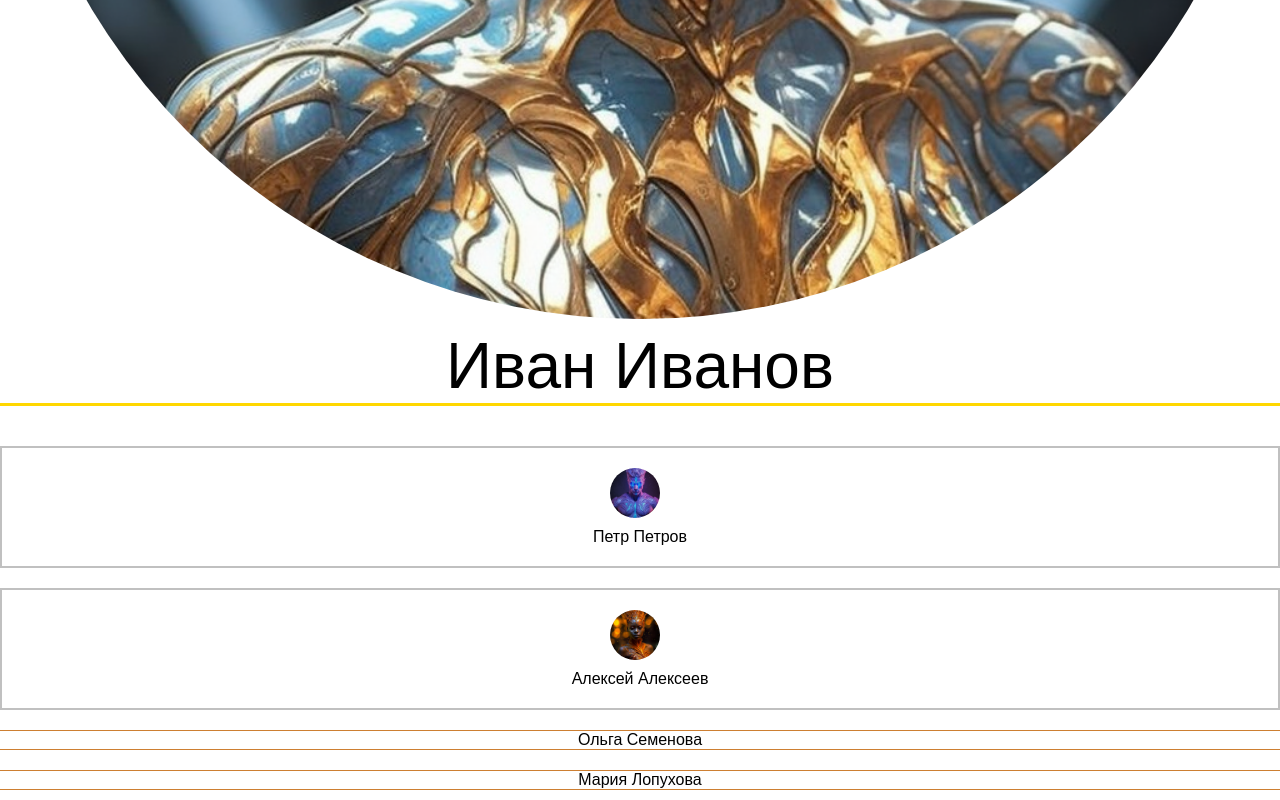
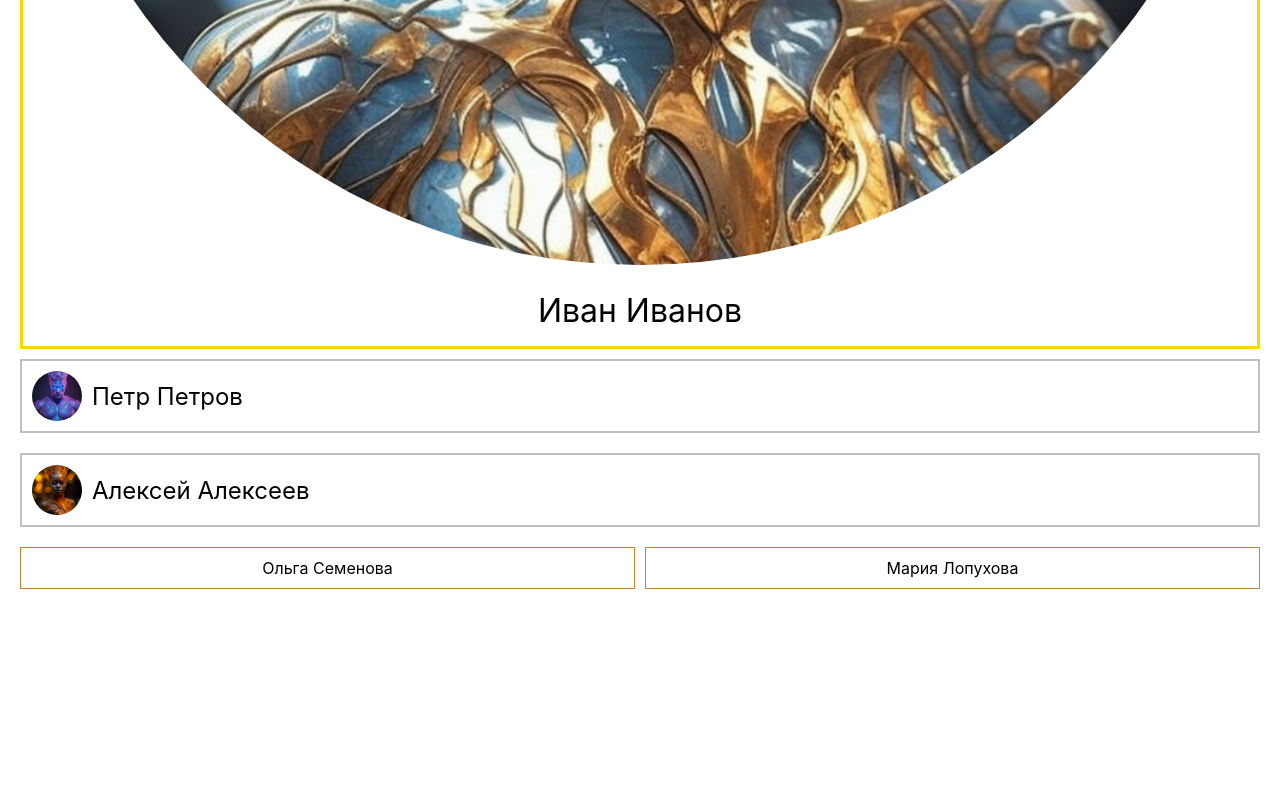
Before and after one commit to berezovskij/AlphaBoardApp, a React (Create React App) app: page / in a window 1280 px wide. Shown: the part 1032-1832 px from the top of the page. After the commit the page ends 1631 px from the top, so only its background shows below. Built offline with nearby package versions, Linux system fonts and the light colour scheme.

Commit message:
clean code and update view

```diff
--- a/src/App.css
+++ /dev/null
@@ -1,38 +0,0 @@
-.App {
-  text-align: center;
-}
-
-.App-logo {
-  height: 40vmin;
-  pointer-events: none;
-}
-
-@media (prefers-reduced-motion: no-preference) {
-  .App-logo {
-    animation: App-logo-spin infinite 20s linear;
-  }
-}
-
-.App-header {
-  background-color: #282c34;
-  min-height: 100vh;
-  display: flex;
-  flex-direction: column;
-  align-items: center;
-  justify-content: center;
-  font-size: calc(10px + 2vmin);
-  color: white;
-}
-
-.App-link {
-  color: #61dafb;
-}
-
-@keyframes App-logo-spin {
-  from {
-    transform: rotate(0deg);
-  }
-  to {
-    transform: rotate(360deg);
-  }
-}
--- a/src/App.js
+++ b/src/App.js
@@ -1,10 +1,9 @@
 import React from 'react';
-import './App.css';
 import Leaderboard from './Leaderboard';
 
 function App() {
   return (
-    <div className="App">
+    <div>
       <Leaderboard />
     </div>
   );
--- a/src/Leaderboard.js
+++ b/src/Leaderboard.js
@@ -6,28 +6,38 @@ import CharoitImage from './images/Charoit.png';
 import ZinciteImage from './images/Zincite.png';
 
 const users = [
-  { id: 1, name: 'Иван Иванов', photo: CerussiteImage , rank: 'topUser' },
-  { id: 2, name: 'Петр Петров', photo: CharoitImage, rank: 'secondUser' },
-  { id: 3, name: 'Алексей Алексеев', photo: ZinciteImage, rank: 'thirdUser' },
-  { id: 4, name: 'Ольга Семенова', rank: 'normalUser' },
-  { id: 5, name: 'Мария Лопухова', rank: 'normalUser' }
+  { id: 1, name: 'Иван Иванов', photo: CerussiteImage },
+  { id: 2, name: 'Петр Петров', photo: CharoitImage },
+  { id: 3, name: 'Алексей Алексеев', photo: ZinciteImage },
+  { id: 4, name: 'Ольга Семенова' },
+  { id: 5, name: 'Мария Лопухова' }
 ];
 
 const Leaderboard = () => {
   return (
     <div className={styles.leaderboard}>
-      <h1 className={styles.title}>Топ-5 Пользователей</h1>
-      {users.map((user) => (
-        <div key={user.id} className={`${styles.profile} ${styles[user.rank]}`}>
-          {user.photo && <img src={user.photo} alt={user.name} className={`${styles.photo} ${styles[user.rank + 'Photo']}`} />}
-          <div className={styles.name}>{user.name}</div>
-        </div>
+      <header>
+        <h1 className={styles.title}>Топ-5 Пользователей</h1>
+      </header>
+
+      <section id={`user-${users[0].id}`} className={styles.topUserContainer}>
+        <img src={users[0].photo} alt={users[0].name} className={styles.topUserPhoto} />
+        <div className={styles.topUserName}>{users[0].name}</div>
+      </section>
+
+      {users.slice(1, 3).map(user => (
+        <section id={`user-${user.id}`} key={user.id} className={styles.secondThirdUserContainer}>
+          <img src={user.photo} alt={user.name} className={styles.smallPhoto} />
+          <div className={styles.secondThirdUserName}>{user.name}</div>
+        </section>
       ))}
+
+      <section className={styles.fourthFifthUserContainer}>
+        <div id={`user-${users[3].id}`} className={styles.fourthFifthUserName}>{users[3].name}</div>
+        <div id={`user-${users[4].id}`} className={styles.fourthFifthUserName}>{users[4].name}</div>
+      </section>
     </div>
   );
 };
 
-
-
-
 export default Leaderboard;
--- a/src/Leaderboard.module.css
+++ b/src/Leaderboard.module.css
@@ -1,8 +1,15 @@
+* {
+  box-sizing: border-box;
+}
+
 .leaderboard {
   display: flex;
   flex-direction: column;
   align-items: center;
-  font-family: Arial, sans-serif;
+  width: 100%;
+  max-width: 100vw;
+  overflow-x: hidden;
+  padding: 0 20px;
 }
 
 .title {
@@ -13,64 +20,64 @@
 }
 
 .photo {
-  display: block;
+  object-fit: cover;
+  margin-bottom: 10px;
+}
+
+.topUserContainer {
+  display: flex;
+  flex-direction: column;
+  align-items: center;
+  width: 100%;
+  border: 3px solid gold;
+}
+
+.topUserName {
+  font-size: 2em;
+  margin: 0.5em 0;
+}
+
+.topUserPhoto {
+  width: 100%;
   margin-bottom: 10px;
   border-radius: 50%;
 }
 
-.profile {
+.secondThirdUserContainer {
   display: flex;
-  flex-direction: column;
   align-items: center;
-  margin: 10px;
   width: 100%;
+  border: 2px solid silver;
+  padding: 10px;
+  margin: 10px 0;
 }
 
-.topUser {
-  border: 3px solid gold;
-  display: flex;
-  flex-direction: column;
-  align-items: center;
-  margin-bottom: 30px;
-}
-
-.topUser .name {
-  font-size: 4em;
-}
-
-.topUser .photo {
-  width: 100%;
-  border-radius: 50%;
-  object-fit: cover;
-}
-
-.secondUser, .thirdUser {
-  border: 2px solid silver;
-  display: flex;
-  width: 100%;
-  justify-content: center;
-  padding: 20px;
-  box-sizing: border-box;
-}
-
-.secondUser .photo, .thirdUser .photo {
+.smallPhoto {
   width: 50px;
   height: 50px;
   border-radius: 50%;
-  object-fit: cover;
   margin-right: 10px;
-  display: flex;
-  align-items: center;
 }
 
-.normalUsersContainer {
-  display: flex;
-  width: 100%;
-  justify-content: space-between;
+.secondThirdUserName {
+  font-size: 1.5em;
 }
 
-.normalUser {
+.fourthFifthUserContainer {
+  display: flex;
+  justify-content: space-between;
+  width: 100%;
+  margin: 10px 0;
+}
+
+.fourthFifthUserName {
   border: 1px solid #cd7f32;
-  flex-basis: 48%;
+  padding: 10px;
+  flex-basis: calc(50% - 5px);
   text-align: center;
+  margin-right: 5px;
 }
+
+.fourthFifthUserName:last-child {
+  margin-right: 0;
+}
--- a/src/index.js
+++ b/src/index.js
@@ -1,17 +1,11 @@
 import React from 'react';
 import ReactDOM from 'react-dom/client';
 import './index.css';
-import App from './App';
-import reportWebVitals from './reportWebVitals';
+import Leaderboard from './Leaderboard';
 
 const root = ReactDOM.createRoot(document.getElementById('root'));
 root.render(
   <React.StrictMode>
-    <App />
+    <Leaderboard />
   </React.StrictMode>
 );
-
-// If you want to start measuring performance in your app, pass a function
-// to log results (for example: reportWebVitals(console.log))
-// or send to an analytics endpoint. Learn more: https://bit.ly/CRA-vitals
-reportWebVitals();
--- a/src/reportWebVitals.js
+++ /dev/null
@@ -1,13 +0,0 @@
-const reportWebVitals = onPerfEntry => {
-  if (onPerfEntry && onPerfEntry instanceof Function) {
-    import('web-vitals').then(({ getCLS, getFID, getFCP, getLCP, getTTFB }) => {
-      getCLS(onPerfEntry);
-      getFID(onPerfEntry);
-      getFCP(onPerfEntry);
-      getLCP(onPerfEntry);
-      getTTFB(onPerfEntry);
-    });
-  }
-};
-
-export default reportWebVitals;
```
Also changed, not shown: 1 other file (tests, documents, lock files or other folders).
